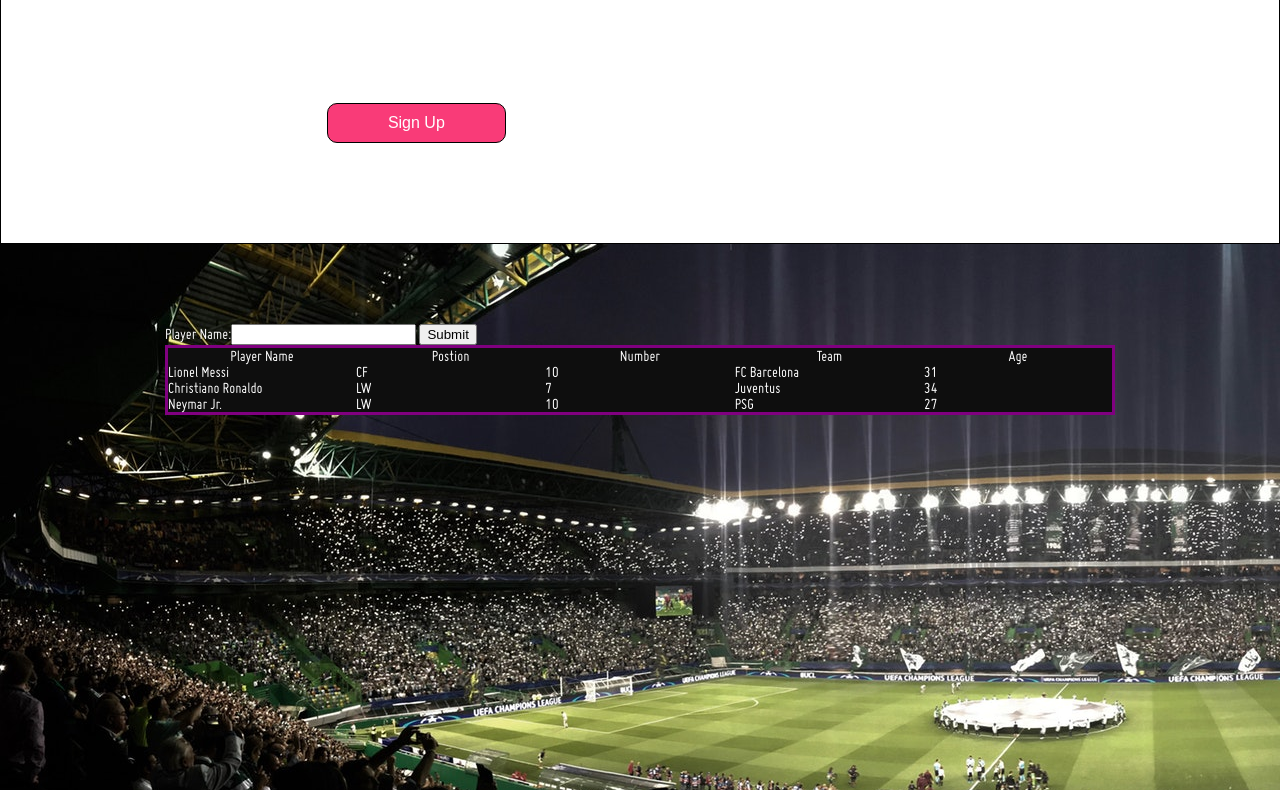
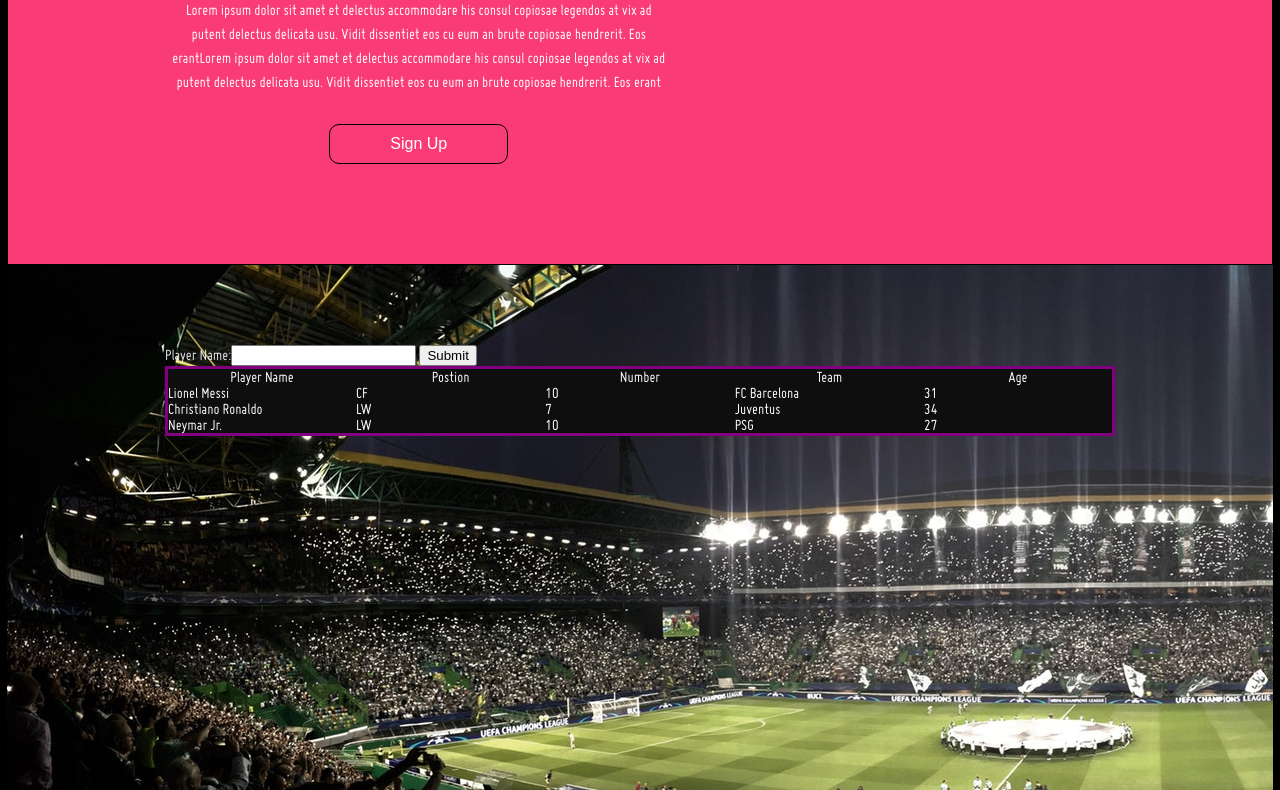
Before and after one commit to webpt6-fifa19/marketing-FIFA19, a plain HTML site: page index.html in a window 1280 px wide. Shown: the part 189-979 px from the top of the page. Drawn offline with Linux system fonts and the light colour scheme.

Commit message:
Trying diferent styling

```diff
--- a/index.html
+++ b/index.html
@@ -32,7 +32,7 @@
 
     </head>
 
-    <div>
+    <div class='div-content'>
 
         <section class='about-section'>
             <div class="about-content">
--- a/styles.css
+++ b/styles.css
@@ -60,6 +60,9 @@ table {
 html, body {
     height: 100%;
     font-family: "Miso";
+    max-width: 1500px;
+    background-color: #f93b78;
+    margin: 0 auto;
 }
 
 h1, h2, h3, h4, h5 {
@@ -77,6 +80,11 @@ p {
     background-color: black;
     display: flex;
     justify-content: space-between;
+    border: 7px solid black;
+}
+
+.div-content {
+    border: 7px solid black;
 }
 
 .logo {
@@ -143,7 +151,7 @@ p {
 }
 
 footer {
-    background: #f93b78;
+    background: lightgray;
     padding-top: 70px;
     padding-bottom: 70px;
 }
@@ -261,7 +269,7 @@ table {
   }
 
   form {
-    color: white;
+    color: #E8E8EE;
   }
 
   .footer p {
```
